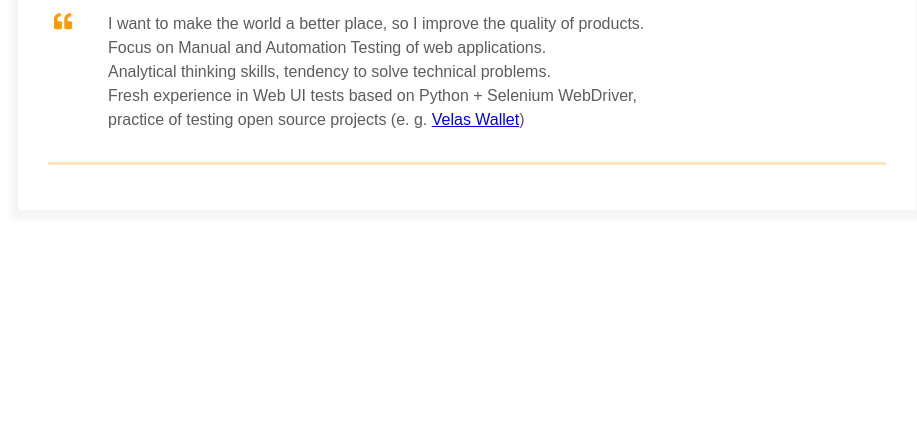
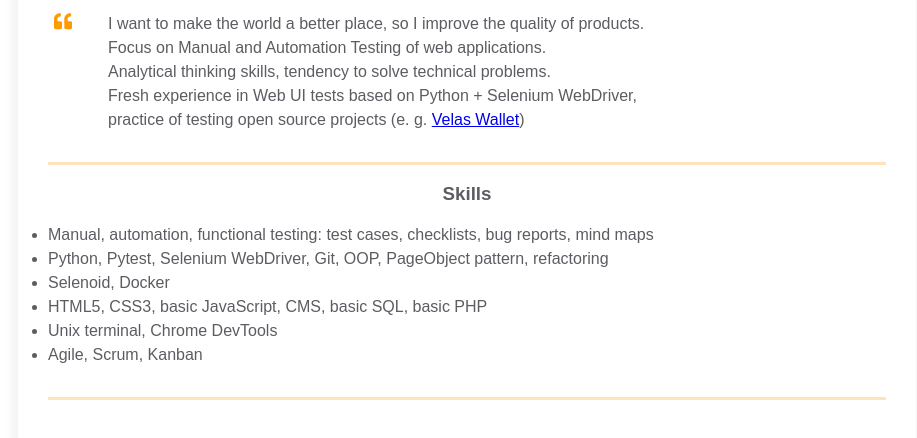
Before and after one commit to metroprog/homepage, a plain HTML site: page index.html in a window 1280 px wide. Shown: the part 396-834 px from the top of the page, without its empty margins (173-1090 px from the left). Before the commit the page ends 800 px from the top, so only its background shows below. Drawn offline with Linux system fonts and the light colour scheme.

Commit message:
added skills block

```diff
--- a/index.html
+++ b/index.html
@@ -85,6 +85,23 @@
             </div>
           </div>
         </div>
+        <div class="container">
+          <div class="resume__block">
+            <div class="skills">
+              <h3 class="skills__header">Skills</h3>
+              <div class="skills__text">
+                <ul>
+                  <li>Manual, automation, functional testing: test cases, checklists, bug reports, mind maps</li>
+                  <li>Python, Pytest, Selenium WebDriver, Git, ООP, PageObject pattern, refactoring</li>
+                  <li>Selenoid, Docker</li>
+                  <li>HTML5, CSS3, basic JavaScript, CMS, basic SQL, basic PHP</li>
+                  <li>Unix terminal, Chrome DevTools</li>
+                  <li>Agile, Scrum, Kanban</li>
+                </ul>
+              </div>
+            </div>
+          </div>
+        </div>
       </div>
     </main>
   </body>
```
